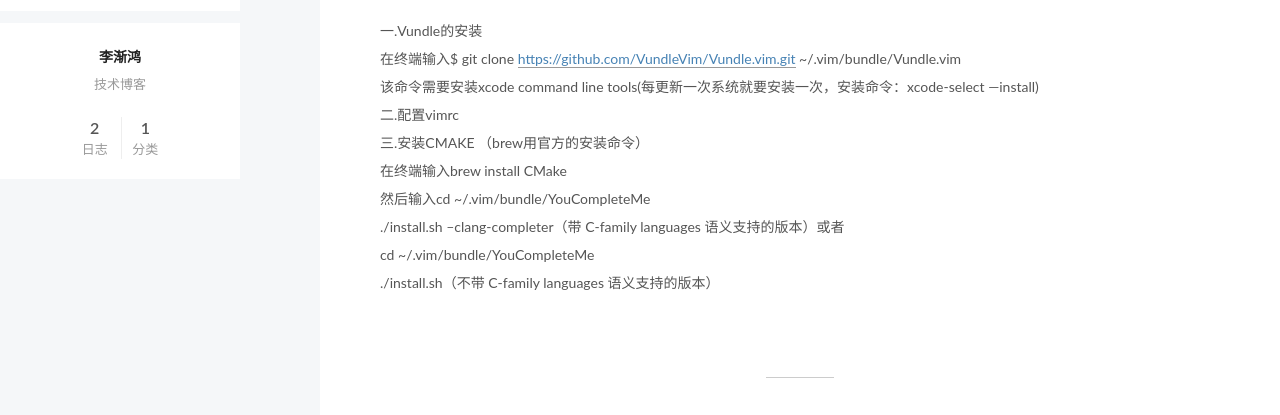
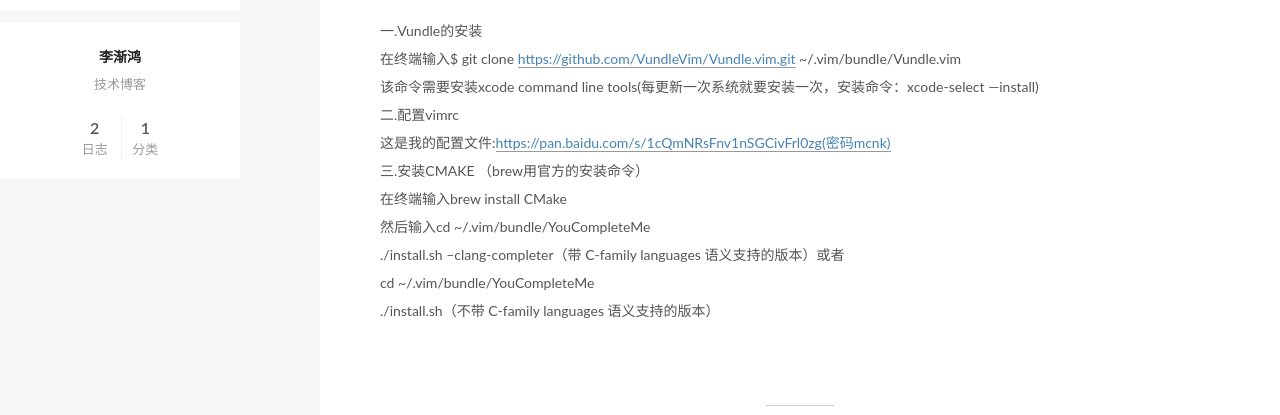
Before and after one commit to George520/George520.github.io, a plain HTML site: page index.html in a window 1280 px wide. Shown: the part 186-601 px from the top of the page. Drawn offline with Linux system fonts and the light colour scheme.

Commit message:
Site updated: 2018-04-06 21:58:04

```diff
--- a/index.html
+++ b/index.html
@@ -303,7 +303,7 @@
 
 
 
-            <p>一.Vundle的安装<br>在终端输入$ git clone <a href="https://github.com/VundleVim/Vundle.vim.git" target="_blank" rel="noopener">https://github.com/VundleVim/Vundle.vim.git</a> ~/.vim/bundle/Vundle.vim<br>该命令需要安装xcode command line tools(每更新一次系统就要安装一次，安装命令：xcode-select —install)<br>二.配置vimrc<br>三.安装CMAKE （brew用官方的安装命令）<br>在终端输入brew install CMake<br>然后输入cd ~/.vim/bundle/YouCompleteMe<br>./install.sh –clang-completer（带 C-family languages 语义支持的版本）或者<br>cd ~/.vim/bundle/YouCompleteMe<br>./install.sh（不带 C-family languages 语义支持的版本）</p>
+            <p>一.Vundle的安装<br>在终端输入$ git clone <a href="https://github.com/VundleVim/Vundle.vim.git" target="_blank" rel="noopener">https://github.com/VundleVim/Vundle.vim.git</a> ~/.vim/bundle/Vundle.vim<br>该命令需要安装xcode command line tools(每更新一次系统就要安装一次，安装命令：xcode-select —install)<br>二.配置vimrc<br>这是我的配置文件:<a href="https://pan.baidu.com/s/1cQmNRsFnv1nSGCivFrl0zg(密码mcnk)" target="_blank" rel="noopener">https://pan.baidu.com/s/1cQmNRsFnv1nSGCivFrl0zg(密码mcnk)</a><br>三.安装CMAKE （brew用官方的安装命令）<br>在终端输入brew install CMake<br>然后输入cd ~/.vim/bundle/YouCompleteMe<br>./install.sh –clang-completer（带 C-family languages 语义支持的版本）或者<br>cd ~/.vim/bundle/YouCompleteMe<br>./install.sh（不带 C-family languages 语义支持的版本）</p>
 
 
 
```
Also changed, not shown: 2018/04/06/vundle/index.html (+5 -5 lines).
